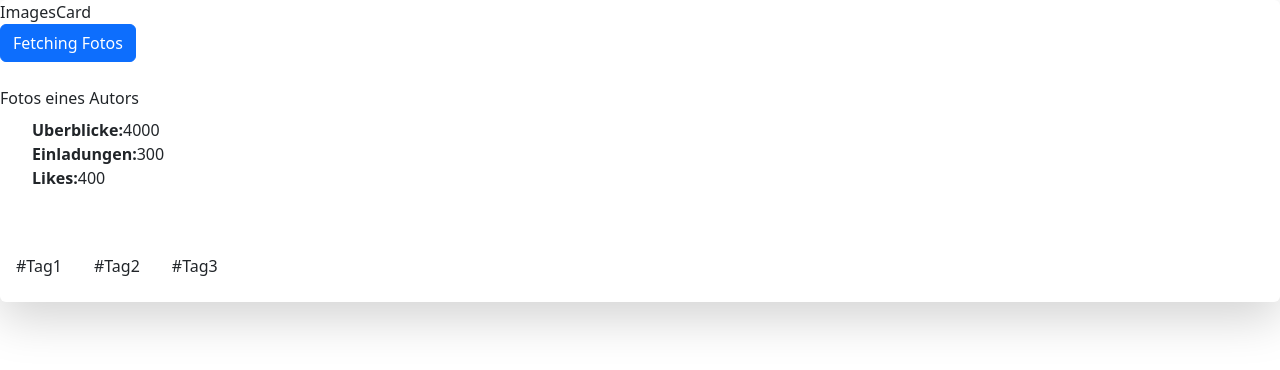
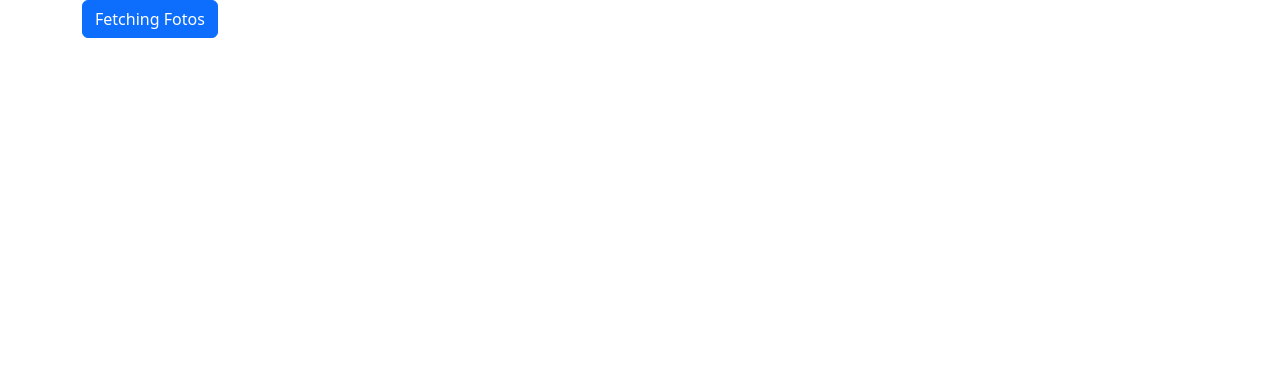
Before and after one commit to Maks-Mm/Galerie, a React (Create React App) app in the folder galerie/: page / in a window 1280 px wide. Shown: the top 370 px of the page. Built offline with nearby package versions, Linux system fonts and the light colour scheme.

Commit message:
brzydota

```diff
--- a/galerie/src/App.js
+++ b/galerie/src/App.js
@@ -1,8 +1,10 @@
+"use client";
+
 import React from "react";
-import { useState } from "react";
+import ImagesCard from "./components/ImagesCard";
 import axios from "axios";
 import Images from "./components/Images";
-import ImagesCard from "./components/ImagesCard";
+import { useState } from "react";
 
 function App() {
   const [images, setImages] = useState([]);
@@ -16,42 +18,20 @@ function App() {
   };
 
   return (
-    <div className="max-w-sm rounded overflow-hidden shadow-lg">
-      <div className="">{images.length > 0 && <Images images={images} />}</div>
-      <ImagesCard/>
+    <div className="container mx-auto">
+      <div className="grid grid-cols-3 gap-4">
+
+    {images.length > 0 && <Images images={images} />}
+
+      </div>
+
       <button className="btn btn-primary btn-mb" onClick={fetchAPI}>
         Fetching Fotos
       </button>
-      <div className="px-6 py-4">
-        <div className="font-bold text-purple-500 text-xl mb-2">
-          Fotos eines Autors
-        </div>
-        <ul>
-          <li>
-            <strong>Uberblicke:</strong>
-            4000
-          </li>
-          <li>
-            <strong>Einladungen:</strong>
-            300
-          </li>
-          <li>
-            <strong>Likes:</strong>
-            400
-          </li>
-        </ul>
-      </div>
-      <div className="px-6 py-4">
-        <span className="inline-block bg-gray-200 rounded-full px-3 py-1 text-sm font-semibold text-gray-700 mr-2">
-          #Tag1
-        </span>
-        <span className="inline-block bg-gray-200 rounded-full px-3 py-1 text-sm font-semibold text-gray-700 mr-2">
-          #Tag2
-        </span>
-        <span className="inline-block bg-gray-200 rounded-full px-3 py-1 text-sm font-semibold text-gray-700 mr-2">
-          #Tag3
-        </span>
-      </div>
+{images.map(image => (
+
+      <ImagesCard key={image.id} image={image} />
+))}
     </div>
   );
 }
--- a/galerie/src/assets/main.css
+++ b/galerie/src/assets/main.css
@@ -46,7 +46,7 @@ html,
 */
 
 body {
-  margin: 0; /* 1 */
+  margin: 0px; /* 1 */
   line-height: inherit; /* 2 */
 }
 
--- a/galerie/src/components/Images.js
+++ b/galerie/src/components/Images.js
@@ -1,16 +1,14 @@
-import React from 'react';
-import IndividualImage from './IndividualImage';
-
+import React from "react";
+import IndividualImage from "./IndividualImage";
 
 function Images({ images }) {
   return (
-    <div className="container mx-auto">
-    <div className='grid grid-cols-3 gap-4'>
-
-      {images.map((image) => (
-        <IndividualImage key={image.id} image={image} />
-      ))}
-    </div>
+    <div className="">
+      <div className="">
+        {images.map((image) => (
+          <IndividualImage key={image.id} image={image} />
+        ))}
+      </div>
     </div>
   );
 }
--- a/galerie/src/components/ImagesCard.js
+++ b/galerie/src/components/ImagesCard.js
@@ -1,11 +1,42 @@
-import React from 'react'
+"use client";
+
+import React from "react";
 
 function ImagesCard() {
   return (
-    <div>
-      ImagesCard
+    <div className="max-w-sm rounded overflow-hidden shadow-lg">
+    <img
+      src="https://images.unsplash.com/photo-1714138667818-b545353d768a?crop=entropy&cs=tinysrgb&fit=max&fm=jpg&ixid=M3w2MTc4MTF8MXwxfGFsbHwxfHx8fHx8Mnx8MTcxNzIzODY0M3w&ixlib=rb-4.0.3&q=80&w=400"
+      alt="batman"
+      className="w-full"
+      width={""}
+      height={""}
+    />
+
+      <div className="px-6 py-4">
+        <div className="font-bold text-purple-500 text-xl mb-2">Photos by Author</div>
+        <ul>
+          <li>
+            <strong>Uberblicke:</strong>
+            4000
+          </li>
+          <li>
+            <strong>Einladungen:</strong>
+            300
+          </li>
+          <li>
+            <strong>Likes:</strong>
+            400
+          </li>
+        </ul>
+      </div>
+      <div className="px-6 py-4">
+        <span className="inline-block bg-gray-200 rounded-full px-3 py-1 text-sm font-semibold text-gray-700 mr-2">#Tag1</span>
+        <span className="inline-block bg-gray-200 rounded-full px-3 py-1 text-sm font-semibold text-gray-700 mr-2">#Tag2</span>
+        <span className="inline-block bg-gray-200 rounded-full px-3 py-1 text-sm font-semibold text-gray-700 mr-2">#Tag3</span>
+      </div>
     </div>
-  )
+  );
 }
 
-export default ImagesCard
+export default ImagesCard;
--- a/galerie/src/components/IndividualImage.js
+++ b/galerie/src/components/IndividualImage.js
@@ -1,11 +1,15 @@
-import React from 'react';
+import React from "react";
 
-function IndividualImage({image}) {
+//warscheinlich ist die Liste fur die Ordnung des Desings ist
+
+function IndividualImage({ image }) {
   return (
-    <div className='photo'>
-      <img src={image.urls.small} alt="fotos"/>
+    <div className="block">
+      <div className="">
+        <img src={image.urls.small} alt="fotos" />
+      </div>
     </div>
-  )
+  );
 }
 
-export default IndividualImage
+export default IndividualImage;
```
Also changed, not shown: galerie/public/index.html (+1 -21 lines), galerie/src/App.css (+7 -0 lines).
